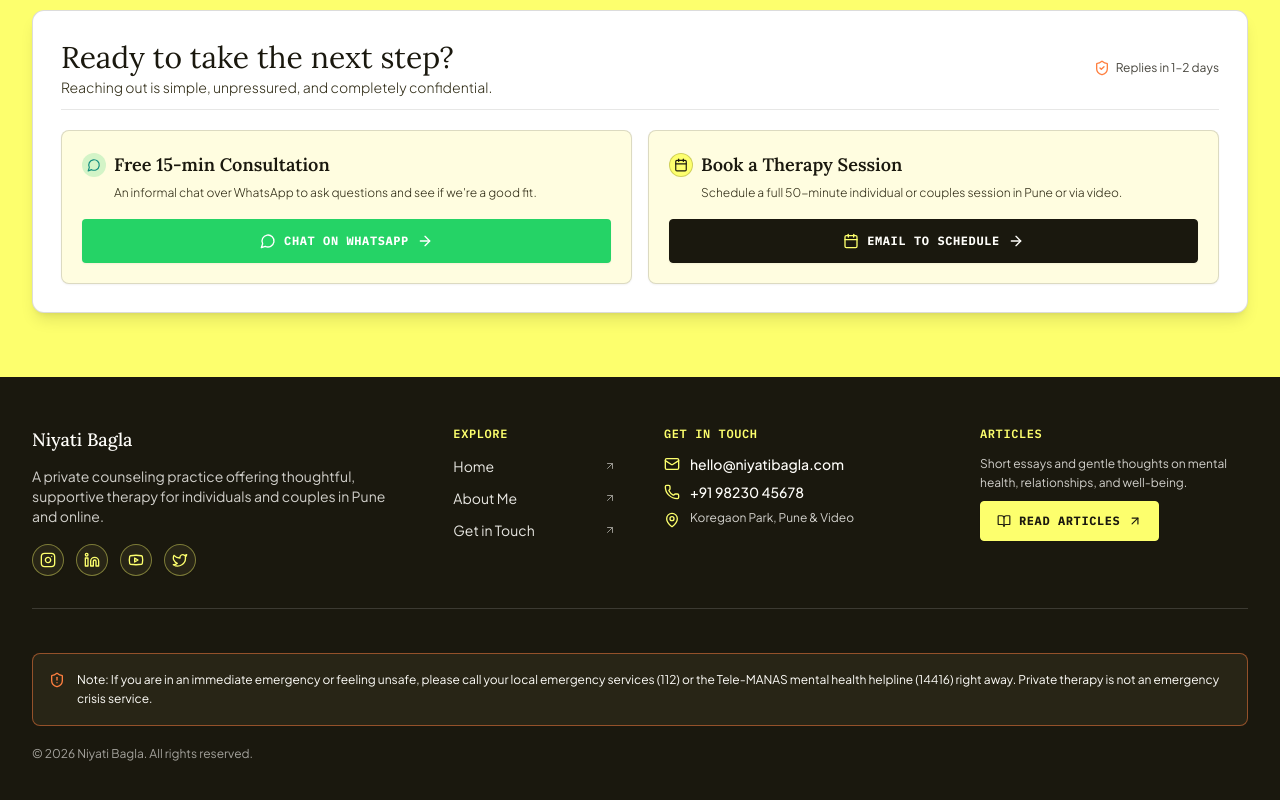
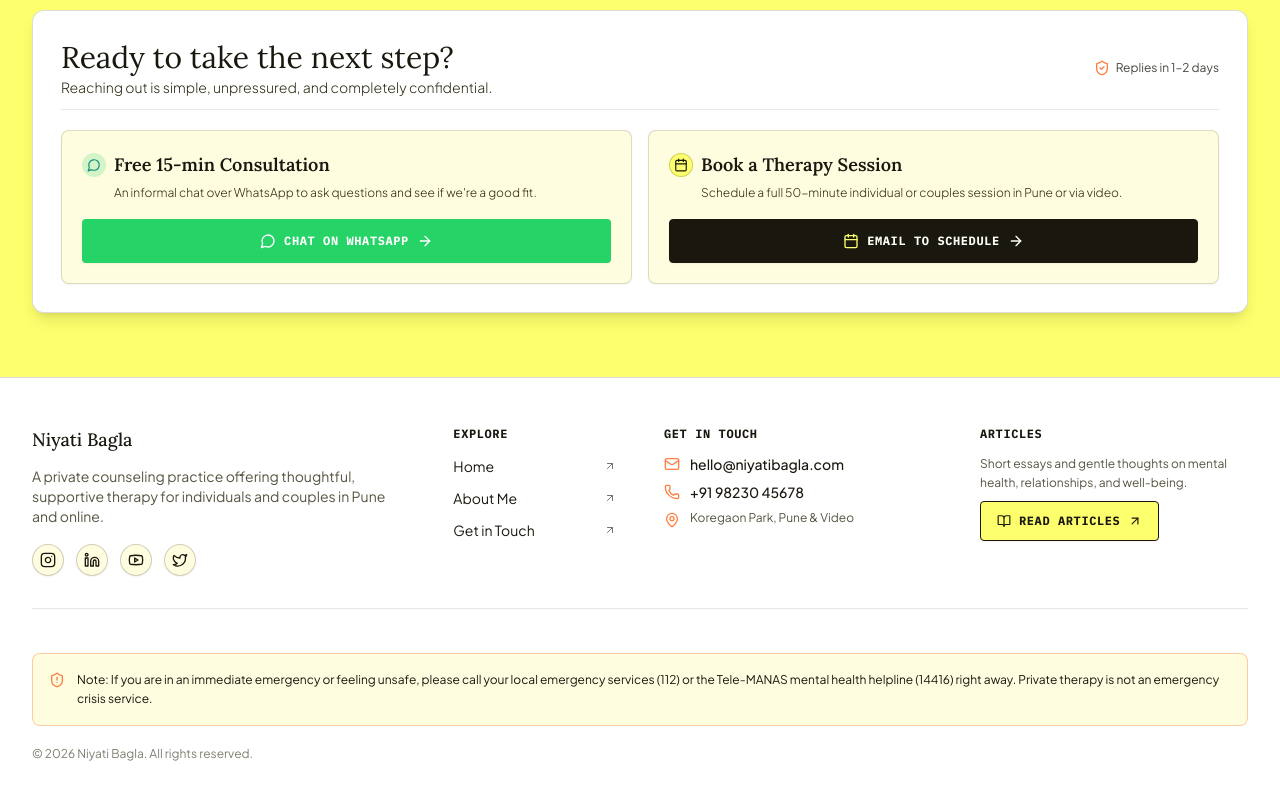
Before and after one commit to swarnavaaaa/niyati-website, a React (Vite) app: page / in a window 1280 px wide. Shown: the part 940-1740 px from the top of the page. Built offline with nearby package versions, Linux system fonts and the light colour scheme.

Commit message:
Update footer to light color palette

```diff
--- a/src/components/Footer.jsx
+++ b/src/components/Footer.jsx
@@ -5,18 +5,18 @@ import { siteContent } from '../data/content';
 
 export default function Footer() {
   return (
-    <footer className="bg-[#1A180E] text-[#FFFEFA] border-t border-[#1A180E] text-xs pt-8 sm:pt-12 pb-10 sm:pb-12 font-sans">
+    <footer className="bg-[#FFFFFF] text-[#2D2913] border-t border-[#1A180E]/15 text-xs pt-8 sm:pt-12 pb-10 sm:pb-12 font-sans">
       <div className="max-w-7xl mx-auto px-4 sm:px-8 space-y-8 sm:space-y-10">
 
         {/* Responsive Grid */}
-        <div className="grid grid-cols-1 sm:grid-cols-2 md:grid-cols-12 gap-6 sm:gap-8 lg:gap-12 pb-6 sm:pb-8 border-b border-[#FFFEFA]/15">
+        <div className="grid grid-cols-1 sm:grid-cols-2 md:grid-cols-12 gap-6 sm:gap-8 lg:gap-12 pb-6 sm:pb-8 border-b border-[#1A180E]/10">
 
           {/* Col 1: Practice Name & Social Media Links */}
           <div className="sm:col-span-2 md:col-span-4 space-y-2.5 sm:space-y-3">
-            <span className="font-serif font-medium text-[#FFFEFA] text-base sm:text-lg block">
+            <span className="font-serif font-medium text-[#1A180E] text-base sm:text-lg block">
               {siteContent.practice.name}
             </span>
-            <p className="text-xs sm:text-sm text-[#FFFEFA]/80 leading-relaxed">
+            <p className="text-xs sm:text-sm text-[#2D2913]/80 leading-relaxed">
               A private counseling practice offering thoughtful, supportive therapy for individuals and couples in Pune and online.
             </p>
 
@@ -27,7 +27,7 @@ export default function Footer() {
                 target="_blank"
                 rel="noopener noreferrer"
                 aria-label="Instagram"
-                className="w-9 h-9 sm:w-8 sm:h-8 rounded-full border border-[#FDFF6D]/40 bg-[#282516] hover:bg-[#FDFF6D] flex items-center justify-center text-[#FDFF6D] hover:text-[#1A180E] transition-colors shadow-sm"
+                className="w-9 h-9 sm:w-8 sm:h-8 rounded-full border border-[#1A180E]/20 bg-[#FFFDE0] hover:bg-[#FDFF6D] flex items-center justify-center text-[#1A180E] transition-colors shadow-sm"
               >
                 <Instagram className="w-4 h-4" />
               </a>
@@ -36,7 +36,7 @@ export default function Footer() {
                 target="_blank"
                 rel="noopener noreferrer"
                 aria-label="LinkedIn"
-                className="w-9 h-9 sm:w-8 sm:h-8 rounded-full border border-[#FDFF6D]/40 bg-[#282516] hover:bg-[#FDFF6D] flex items-center justify-center text-[#FDFF6D] hover:text-[#1A180E] transition-colors shadow-sm"
+                className="w-9 h-9 sm:w-8 sm:h-8 rounded-full border border-[#1A180E]/20 bg-[#FFFDE0] hover:bg-[#FDFF6D] flex items-center justify-center text-[#1A180E] transition-colors shadow-sm"
               >
                 <Linkedin className="w-4 h-4" />
               </a>
@@ -45,7 +45,7 @@ export default function Footer() {
                 target="_blank"
                 rel="noopener noreferrer"
                 aria-label="YouTube"
-                className="w-9 h-9 sm:w-8 sm:h-8 rounded-full border border-[#FDFF6D]/40 bg-[#282516] hover:bg-[#FDFF6D] flex items-center justify-center text-[#FDFF6D] hover:text-[#1A180E] transition-colors shadow-sm"
+                className="w-9 h-9 sm:w-8 sm:h-8 rounded-full border border-[#1A180E]/20 bg-[#FFFDE0] hover:bg-[#FDFF6D] flex items-center justify-center text-[#1A180E] transition-colors shadow-sm"
               >
                 <Youtube className="w-4 h-4" />
               </a>
@@ -54,7 +54,7 @@ export default function Footer() {
                 target="_blank"
                 rel="noopener noreferrer"
                 aria-label="Twitter / X"
-                className="w-9 h-9 sm:w-8 sm:h-8 rounded-full border border-[#FDFF6D]/40 bg-[#282516] hover:bg-[#FDFF6D] flex items-center justify-center text-[#FDFF6D] hover:text-[#1A180E] transition-colors shadow-sm"
+                className="w-9 h-9 sm:w-8 sm:h-8 rounded-full border border-[#1A180E]/20 bg-[#FFFDE0] hover:bg-[#FDFF6D] flex items-center justify-center text-[#1A180E] transition-colors shadow-sm"
               >
                 <Twitter className="w-4 h-4" />
               </a>
@@ -63,7 +63,7 @@ export default function Footer() {
 
           {/* Col 2: Navigation Links */}
           <div className="md:col-span-2 space-y-2.5 sm:space-y-3">
-            <span className="text-[#FDFF6D] font-semibold text-[11px] sm:text-xs uppercase tracking-wider block font-mono">
+            <span className="text-[#1A180E] font-bold text-[11px] sm:text-xs uppercase tracking-wider block font-mono">
               Explore
             </span>
             <ul className="space-y-2 text-xs sm:text-sm">
@@ -71,7 +71,7 @@ export default function Footer() {
                 <li key={item.name}>
                   <Link
                     to={item.href}
-                    className="hover:text-[#FDFF6D] transition-colors flex items-center justify-between text-[#FFFEFA]/90 py-0.5"
+                    className="hover:text-[#FF7F3F] transition-colors flex items-center justify-between text-[#1A180E] py-0.5"
                   >
                     <span>{item.name}</span>
                     <ArrowUpRight className="w-3 h-3 opacity-60" />
@@ -83,24 +83,24 @@ export default function Footer() {
 
           {/* Col 3: Direct Contact Details */}
           <div className="md:col-span-3 space-y-2.5 sm:space-y-3">
-            <span className="text-[#FDFF6D] font-semibold text-[11px] sm:text-xs uppercase tracking-wider block font-mono">
+            <span className="text-[#1A180E] font-bold text-[11px] sm:text-xs uppercase tracking-wider block font-mono">
               Get in Touch
             </span>
-            <div className="space-y-2 text-xs sm:text-sm text-[#FFFEFA]/90">
+            <div className="space-y-2 text-xs sm:text-sm text-[#2D2913]">
               <div className="flex items-center space-x-2.5">
-                <Mail className="w-4 h-4 text-[#FDFF6D] shrink-0" />
-                <a href={`mailto:${siteContent.practice.email}`} className="hover:text-[#FDFF6D] transition-colors font-medium text-[#FFFEFA] break-all">
+                <Mail className="w-4 h-4 text-[#FF7F3F] shrink-0" />
+                <a href={`mailto:${siteContent.practice.email}`} className="hover:text-[#FF7F3F] transition-colors font-medium text-[#1A180E] break-all">
                   {siteContent.practice.email}
                 </a>
               </div>
               <div className="flex items-center space-x-2.5">
-                <Phone className="w-4 h-4 text-[#FDFF6D] shrink-0" />
-                <a href={`tel:${siteContent.practice.phone.replace(/\s+/g, '')}`} className="hover:text-[#FDFF6D] transition-colors font-medium text-[#FFFEFA]">
+                <Phone className="w-4 h-4 text-[#FF7F3F] shrink-0" />
+                <a href={`tel:${siteContent.practice.phone.replace(/\s+/g, '')}`} className="hover:text-[#FF7F3F] transition-colors font-medium text-[#1A180E]">
                   {siteContent.practice.phone}
                 </a>
               </div>
-              <div className="flex items-start space-x-2.5 text-xs text-[#FFFEFA]/80">
-                <MapPin className="w-4 h-4 text-[#FDFF6D] shrink-0 mt-0.5" />
+              <div className="flex items-start space-x-2.5 text-xs text-[#2D2913]/80">
+                <MapPin className="w-4 h-4 text-[#FF7F3F] shrink-0 mt-0.5" />
                 <span>Koregaon Park, Pune & Video</span>
               </div>
             </div>
@@ -108,11 +108,11 @@ export default function Footer() {
 
           {/* Col 4: Articles Button */}
           <div className="md:col-span-3 space-y-2.5 sm:space-y-3">
-            <span className="text-[#FDFF6D] font-semibold text-[11px] sm:text-xs uppercase tracking-wider block font-mono">
+            <span className="text-[#1A180E] font-bold text-[11px] sm:text-xs uppercase tracking-wider block font-mono">
               Articles
             </span>
             <div className="space-y-2">
-              <p className="text-xs text-[#FFFEFA]/80 leading-relaxed">
+              <p className="text-xs text-[#2D2913]/80 leading-relaxed">
                 Short essays and gentle thoughts on mental health, relationships, and well-being.
               </p>
               <a
@@ -121,7 +121,7 @@ export default function Footer() {
                   e.preventDefault();
                   alert("Articles & Writing section coming soon!");
                 }}
-                className="w-full sm:w-auto inline-flex items-center justify-center space-x-2 px-4 py-2.5 bg-[#FDFF6D] hover:bg-[#E5E84A] text-[#1A180E] font-mono text-xs uppercase tracking-wider font-bold border border-[#FDFF6D] rounded transition-colors shadow-sm min-h-[40px]"
+                className="w-full sm:w-auto inline-flex items-center justify-center space-x-2 px-4 py-2.5 bg-[#FDFF6D] hover:bg-[#E5E84A] text-[#1A180E] font-mono text-xs uppercase tracking-wider font-bold border border-[#1A180E] rounded transition-colors shadow-sm min-h-[40px]"
               >
                 <BookOpen className="w-3.5 h-3.5 text-[#1A180E]" />
                 <span>Read Articles</span>
@@ -134,12 +134,12 @@ export default function Footer() {
 
         {/* Caring Emergency Disclaimer & Copyright */}
         <div className="space-y-3 sm:space-y-4 pt-1">
-          <div className="p-3.5 sm:p-4 border border-[#FF7F3F]/50 bg-[#282516] rounded-lg text-xs text-[#FFFEFA] flex items-start space-x-2.5 sm:space-x-3 leading-relaxed">
+          <div className="p-3.5 sm:p-4 border border-[#FF7F3F]/40 bg-[#FFFDE0] rounded-lg text-xs text-[#1A180E] flex items-start space-x-2.5 sm:space-x-3 leading-relaxed">
             <ShieldAlert className="w-4 h-4 text-[#FF7F3F] shrink-0 mt-0.5" />
             <span>{siteContent.footer.disclaimer}</span>
           </div>
 
-          <div className="text-xs text-[#FFFEFA]/60 pt-1 text-center sm:text-left">
+          <div className="text-xs text-[#2D2913]/60 pt-1 text-center sm:text-left">
             <p>{siteContent.footer.copyright}</p>
           </div>
         </div>
```
